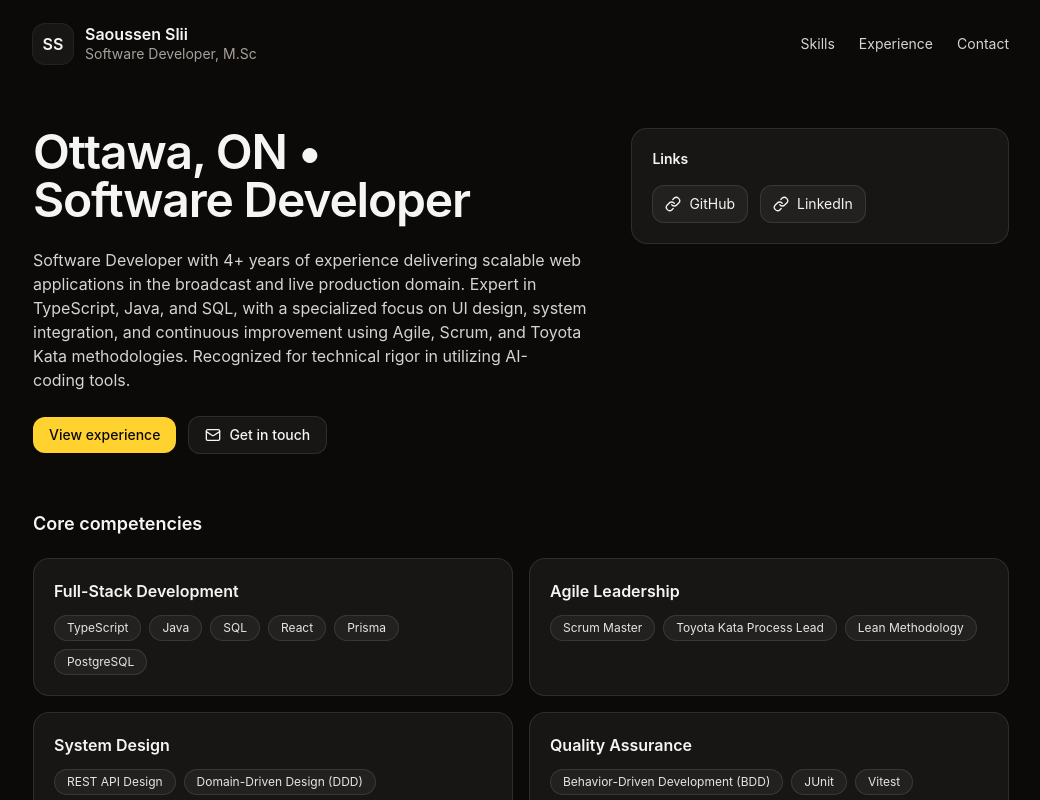
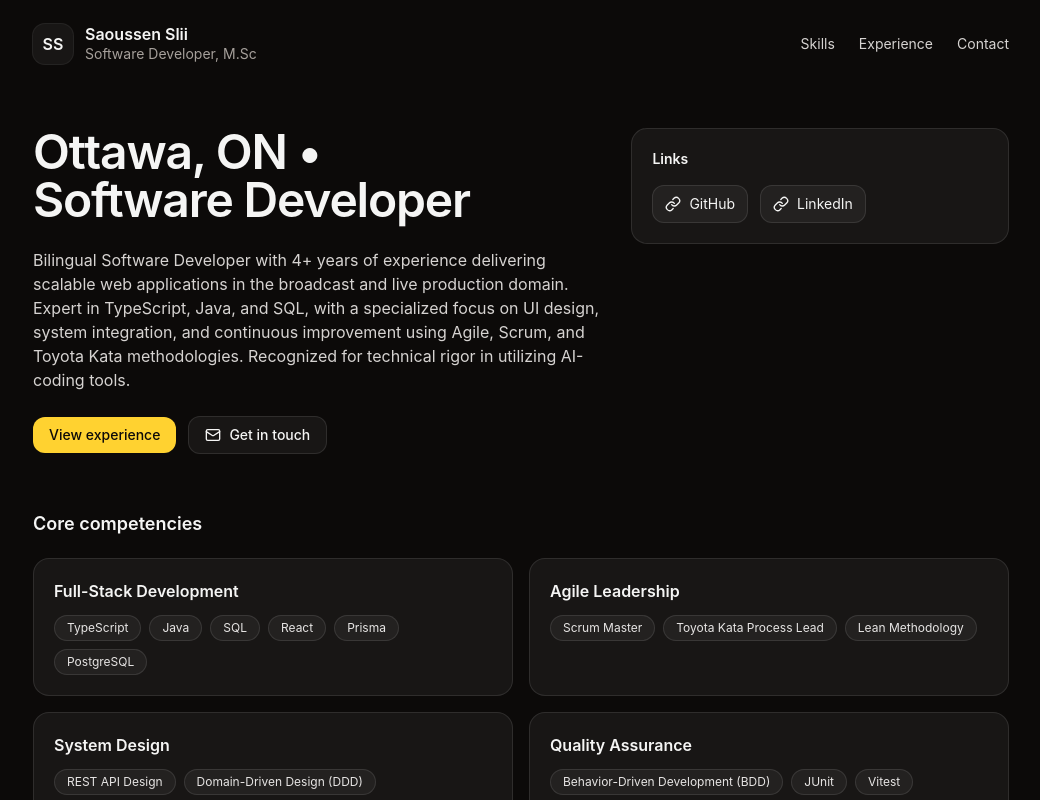
Before and after one commit to saoussen-slii/portfolio, a React (Vite) app: page / in a window 1280 px wide. Shown: the top 800 px of the page, without its empty margins (119-1159 px from the left). Built offline with nearby package versions, Linux system fonts and the light colour scheme.

Commit message:
added description

```diff
--- a/src/data/config.ts
+++ b/src/data/config.ts
@@ -15,7 +15,7 @@ export const portfolioConfig = {
 
   resume: {
     summary:
-      'Software Developer with 4+ years of experience delivering scalable web applications in the broadcast and live production domain. Expert in TypeScript, Java, and SQL, with a specialized focus on UI design, system integration, and continuous improvement using Agile, Scrum, and Toyota Kata methodologies. Recognized for technical rigor in utilizing AI-coding tools.',
+      'Bilingual Software Developer with 4+ years of experience delivering scalable web applications in the broadcast and live production domain. Expert in TypeScript, Java, and SQL, with a specialized focus on UI design, system integration, and continuous improvement using Agile, Scrum, and Toyota Kata methodologies. Recognized for technical rigor in utilizing AI-coding tools.',
 
     coreCompetencies: [
       {
```
